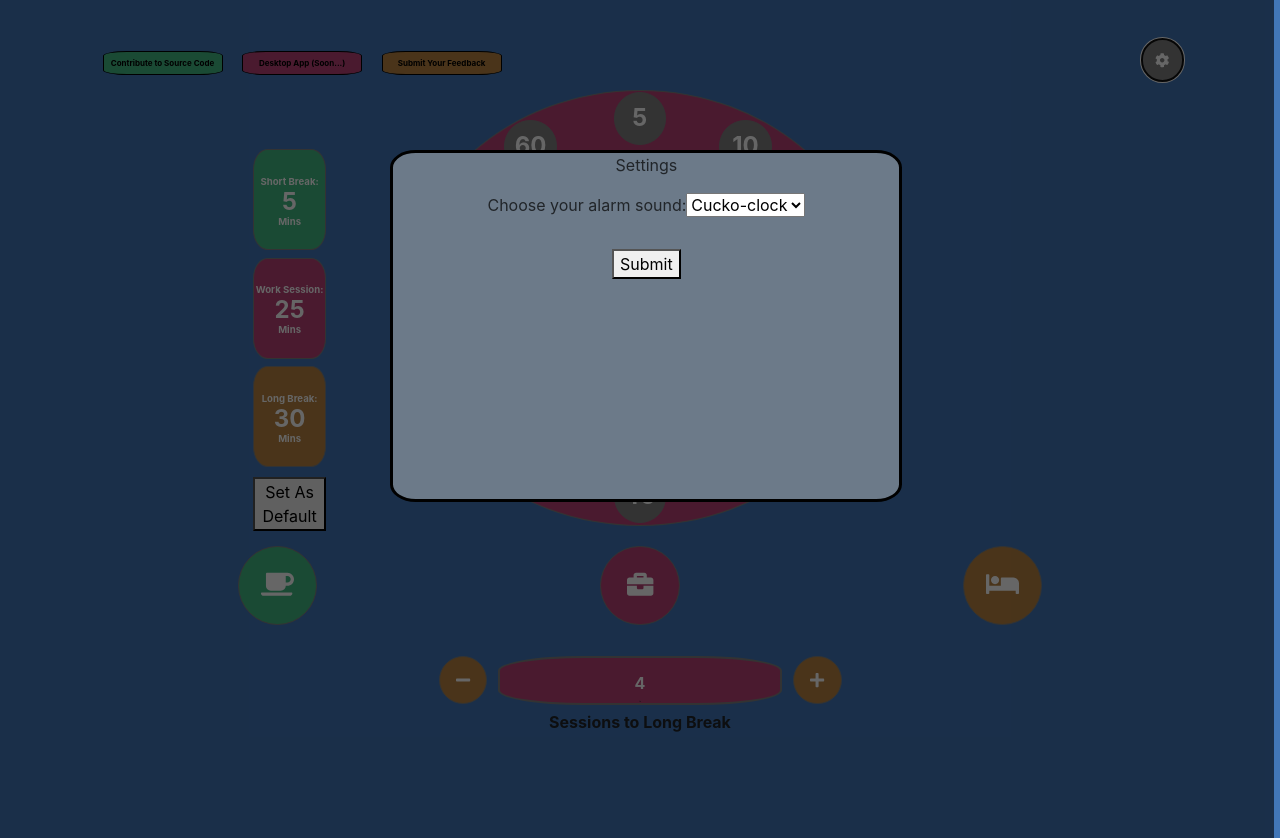
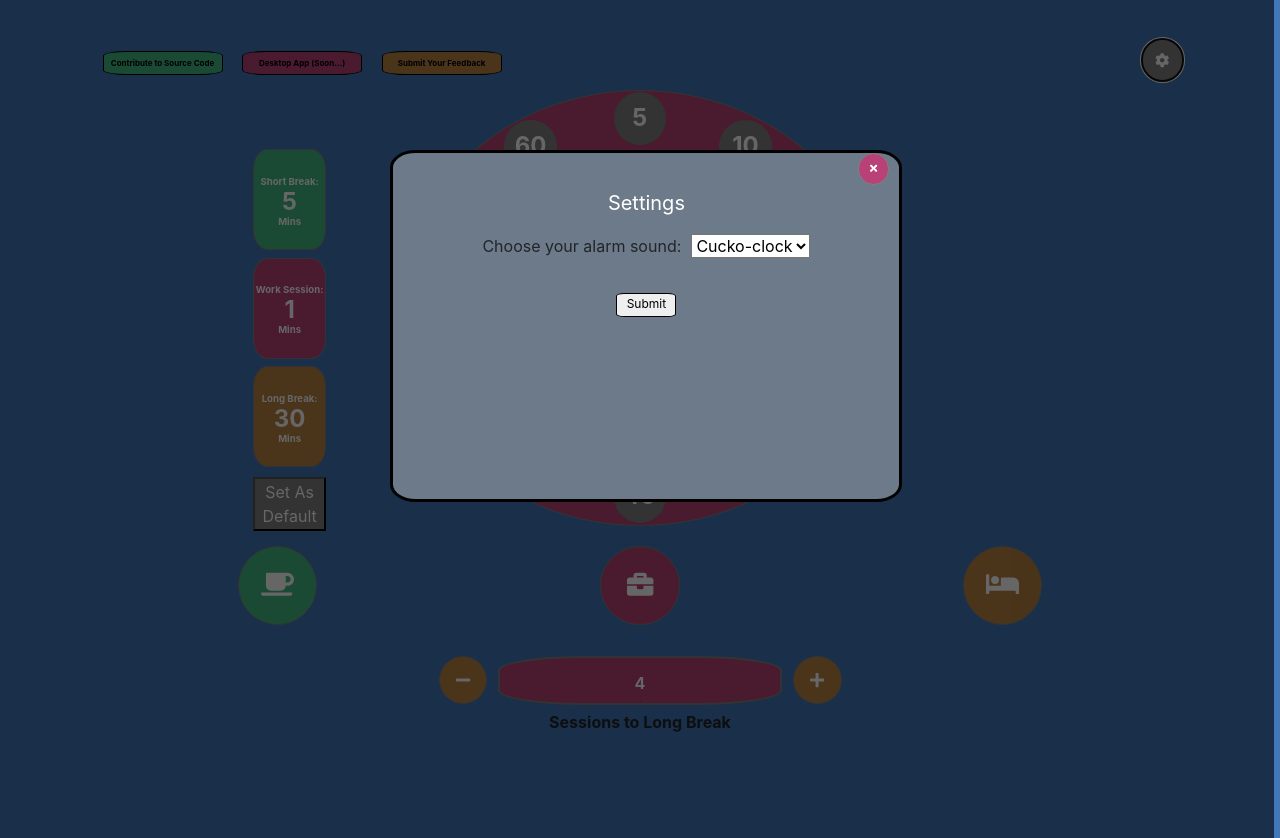
Before and after one commit to moomoolive/pomdoro_timer, a Vue app in the folder code/: page / in a window 1280 px wide. Both pictures are taken after a click on the button 1162 px from the left and 59 px from the top of the page. Built offline with nearby package versions, Linux system fonts and the light colour scheme.

Commit message:
added more css to popup notifications and enabled desktop notifications

```diff
--- a/code/src/App.vue
+++ b/code/src/App.vue
@@ -20,6 +20,7 @@
 <script>
 import Header from './components/Header.vue'
 import selection from './components/selection.vue'
+import soundsHTML from './components/commonComponents/sounds.js'
 
 export default {
   components: {
@@ -54,7 +55,15 @@ export default {
   },
   created() {
     const defaults = JSON.parse(localStorage.getItem('default'))
+    const sound = JSON.parse(localStorage.getItem('sound'))
     if (defaults) this.$store.dispatch('setDefaults', defaults)
+    if (sound) {
+      const payload = {
+        name: sound,
+        audio: soundsHTML[sound]
+      }
+      this.$store.dispatch('changeSound', payload)
+    }
   }
 }
 </script>
--- a/code/src/components/clock.vue
+++ b/code/src/components/clock.vue
@@ -68,10 +68,16 @@ export default {
         incrementSession(number) {
             this.$store.dispatch('updateCurrentSession', number)
         },
+        notifyMe() {
+            if (Notification.permission === "granted") {
+                const notification = new Notification(this.titleMessages.cachedMessage);
+            }
+        },
         events(value) {
             if (value === 'changeInterval') {
                 this.$store.dispatch( value, this.nextInterval)
                 this.rerender('showIndicator')
+                this.play = true
                 if (this.nextInterval === 'workInterval') this.incrementSession(1)
             }
             else if (value === 'pause/play') {
@@ -127,6 +133,7 @@ export default {
             const x = setInterval(() => {
                 if (this.audio.state && this.audio.repeated < 3 ) {
                     this.audio.repeated++
+                    this.notifyMe()
                     this.audioFile.play()
                 }
                 else {
--- a/code/src/components/commonComponents/popUp.vue
+++ b/code/src/components/commonComponents/popUp.vue
@@ -12,23 +12,39 @@
         </div>
         <div v-if="contents === 'settings'" class="settings">
             <div class="settingsMenu">
-                <p>Settings</p>
+                <div style="height: 10%; width: 98%; text-align: right;">
+                    <selection-button
+                    icon="fas fa-times"
+                    color="purple"
+                    @click.native="onSubmit"
+                    />
+                </div>
+                <p class="text">Settings</p>
                 <label for="cars">Choose your alarm sound:</label>
-                <select name="cars" id="cars" v-model="sound">
-                    <option value="Trumpet">Trumpet</option>
-                    <option value="Cucko-clock">Cucko-clock</option>
-                    <option value="Cat">Cat</option>
+                <select v-model="sound" style="margin-left: 2%;">
+                    <option value="trumpet">Trumpet</option>
+                    <option value="cuckooClock">Cucko-clock</option>
+                    <option value="cat">Cat</option>
                 </select>
                 <br><br>
-                <button @click="onSubmit">Submit</button>
+                <button
+                @click="onSubmit('settings')"
+                class="button"
+                >
+                    <p style="font-size: 1.5vh;">Submit</p>
+                </button>
             </div>
         </div>
     </div>
 </template>
 
 <script>
+import selectionButton from './selectionButton.vue'
+import soundsHTML from './sounds.js'
+
 export default {
     name: 'popUp',
+    components: { selectionButton },
     props:{
         contents:{
             type: String,
@@ -38,17 +54,27 @@ export default {
     },
     data() {
         return {
-            sound: ''
+            sound: this.$store.state.sound.name,
+            soundFiles: soundsHTML
         }
     },
     methods: {
-        onSubmit() {
+        onSubmit(value) {
             this.$emit('submit')
-            this.$store.dispatch('changeSound', this.sound)
+            if (value === 'settings') {
+                const payload = {
+                    name: this.sound,
+                    audio: this.soundFiles[this.sound]
+                }
+                localStorage.setItem('sound', JSON.stringify(this.sound))
+                this.$store.dispatch('changeSound', payload)
+            }
         }
     },
-    created() {
-        this.sound = this.$store.state.sound.name
+    watch: {
+        sound(newValue, oldValue) {
+            if (newValue !== oldValue) this.soundFiles[newValue].play()
+        }
     }
 }
 </script>
--- /dev/null
+++ b/code/src/components/commonComponents/sounds.js
@@ -0,0 +1,7 @@
+const sounds = {
+    trumpet: new Audio(require('../../assets/military-trumpet.mp3')),
+    cat: new Audio(require('../../assets/cat-meowing.mp3')),
+    cuckooClock: new Audio(require('../../assets/cuckoo-clock.mp3'))
+}
+
+export default sounds
--- a/code/src/components/selection.vue
+++ b/code/src/components/selection.vue
@@ -62,6 +62,7 @@ export default {
     created() {
         this.$store.dispatch('changeInterval', 'workInterval')
         document.title = 'Pomodoro Timer'
+        if (Notification !== "denied" ) Notification.requestPermission()
     }
 }
 </script>
--- a/code/src/components/selectionComponents/intervalTiming/intervalTimingDisplay.vue
+++ b/code/src/components/selectionComponents/intervalTiming/intervalTimingDisplay.vue
@@ -99,5 +99,8 @@ export default {
 .button {
     position: relative;
     top: 10%;
+    background: gray;
+    color: white;
+
 }
 </style>
--- a/code/src/store/actions.js
+++ b/code/src/store/actions.js
@@ -20,7 +20,7 @@ export default {
     setDefaults({ commit }, payload) {
         commit('setDefaults', payload)
     },
-    changeSound({ commit }, name) {
-        commit('changeSound', name)
+    changeSound({ commit }, payload) {
+        commit('changeSound', payload)
     }
 }
--- a/code/src/store/mutations.js
+++ b/code/src/store/mutations.js
@@ -25,18 +25,8 @@ export default {
         state.timeIntervals.longBreak = payload.longBreak
         state.timeIntervals.workSessions = payload.workSessions
     },
-    changeSound(state, name) {
-        state.sound.name = name
-        switch(name) {
-            case 'Trumpet':
-                state.sound.audio = new Audio(require('../assets/military-trumpet.mp3'))
-                break
-            case 'Cat':
-                state.sound.audio = new Audio(require('../assets/cat-meowing.mp3'))
-                break
-            case 'Cucko-clock':
-                state.sound.audio = new Audio(require('../assets/cuckoo-clock.mp3'))
-                break
-        }
+    changeSound(state, payload) {
+        state.sound.name = payload.name
+        state.sound.audio = payload.audio
     }
 }
--- a/code/src/store/state.js
+++ b/code/src/store/state.js
@@ -1,7 +1,7 @@
 export default {
     timeIntervals: {
         shortBreak: 5,
-        workInterval: 25,
+        workInterval: 1,
         longBreak: 30,
         workSessions: 4,
         currentSession: 1
@@ -11,6 +11,6 @@ export default {
     smallScreen: false,
     sound: {
         audio: new Audio(require('../assets/cuckoo-clock.mp3')),
-        name: 'Cucko-clock'
+        name: 'cuckooClock'
     }
 }
```
